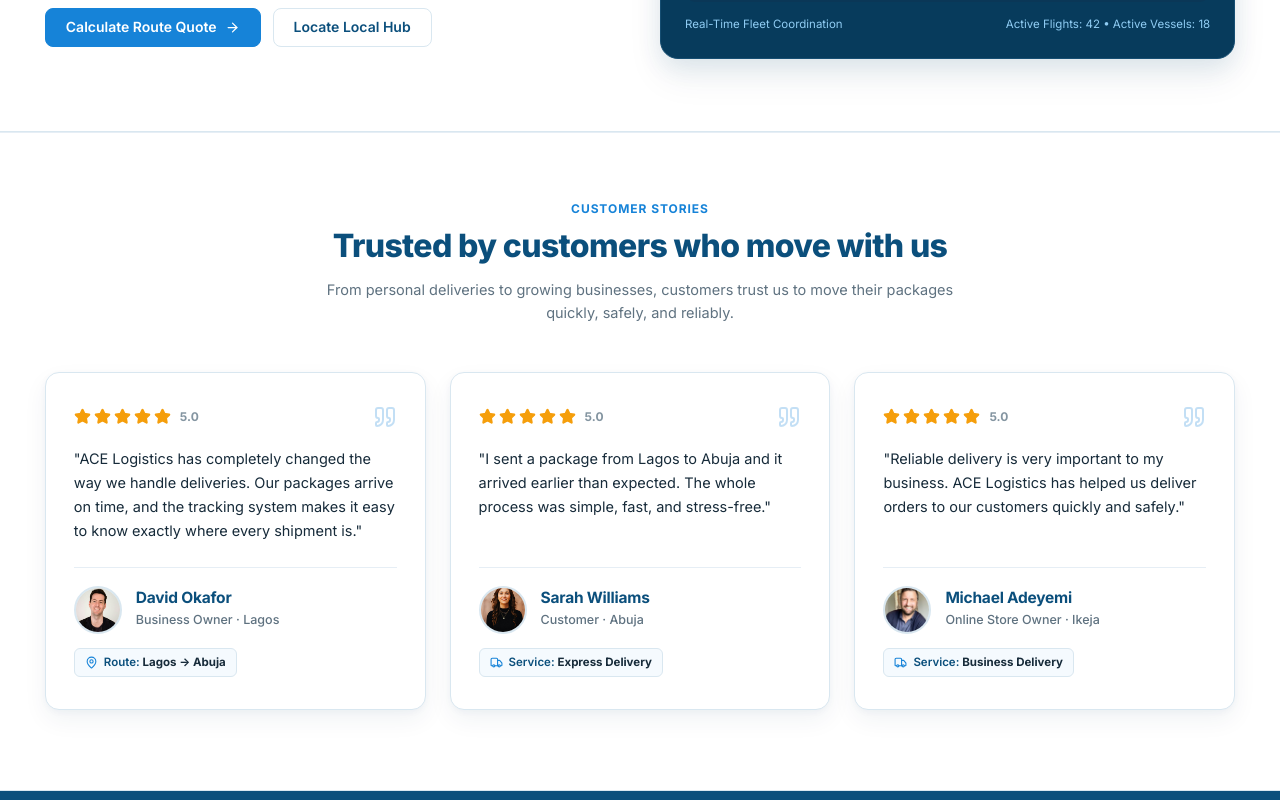
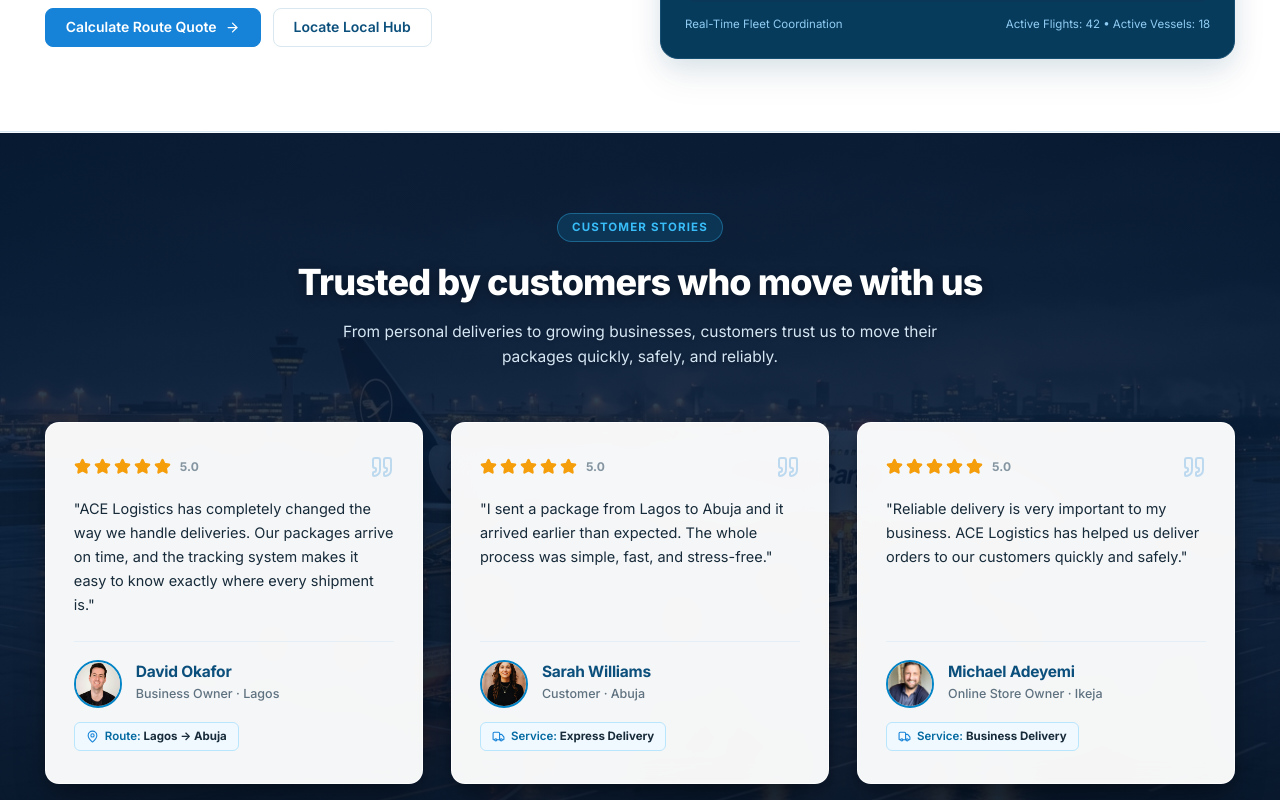
Before and after one commit to Oberon10/Ace-App, a React (Vite) app: page / in a window 1280 px wide. Shown: the part 2520-3320 px from the top of the page. Built offline with nearby package versions, Linux system fonts and the light colour scheme.

Commit message:
feat: add cinematic cargo airport tarmac background to customer testimonials section

```diff
--- a/src/components/TestimonialsSection.jsx
+++ b/src/components/TestimonialsSection.jsx
@@ -14,10 +14,12 @@
         justifyContent: 'space-between',
         padding: '32px 28px',
         borderRadius: 'var(--radius-card)',
-        backgroundColor: 'var(--color-white)',
-        border: '1px solid var(--color-border)',
-        boxShadow: 'var(--shadow-card)',
-        transition: 'transform 0.25s ease, box-shadow 0.25s ease, border-color 0.25s ease',
+        backgroundColor: 'rgba(255, 255, 255, 0.96)',
+        backdropFilter: 'blur(12px)',
+        WebkitBackdropFilter: 'blur(12px)',
+        border: '1px solid rgba(255, 255, 255, 0.85)',
+        boxShadow: '0 16px 36px -8px rgba(0, 0, 0, 0.38), 0 4px 12px rgba(0, 0, 0, 0.15)',
+        transition: 'transform 0.25s cubic-bezier(0.16, 1, 0.3, 1), box-shadow 0.25s cubic-bezier(0.16, 1, 0.3, 1), border-color 0.25s ease',
         position: 'relative'
       }}
     >
@@ -84,10 +86,10 @@
               height: '48px',
               borderRadius: '50%',
               objectFit: 'cover',
-              border: '2px solid var(--color-border)',
+              border: '2px solid #0284C7',
               backgroundColor: 'var(--color-light-blue)',
               flexShrink: 0,
-              transition: 'transform 0.2s ease, border-color 0.2s ease'
+              transition: 'transform 0.2s ease, border-color 0.2s ease, box-shadow 0.2s ease'
             }}
           />
           <div style={{ minWidth: 0 }}>
@@ -116,13 +118,13 @@
           display: 'inline-flex',
           alignItems: 'center',
           gap: '6px',
-          backgroundColor: 'var(--color-very-light-blue)',
-          border: '1px solid var(--color-border)',
-          padding: '5px 10px',
+          backgroundColor: '#F0F9FF',
+          border: '1px solid #BAE6FD',
+          padding: '5px 11px',
           borderRadius: '6px',
           fontSize: '11.5px',
           fontWeight: 600,
-          color: 'var(--color-primary-blue)',
+          color: '#0369A1',
           alignSelf: 'flex-start'
         }}>
           {isRoute ? (
@@ -143,26 +145,37 @@
   return (
     <section
       aria-labelledby="testimonials-heading"
+      className="ace-testimonials-section"
       style={{
-        backgroundColor: 'var(--color-white)',
-        paddingTop: '64px',
-        paddingBottom: '80px',
-        borderTop: '1px solid var(--color-border-subtle)',
-        borderBottom: '1px solid var(--color-border)'
+        position: 'relative',
+        backgroundImage: "linear-gradient(180deg, rgba(8, 23, 44, 0.88) 0%, rgba(10, 31, 58, 0.84) 50%, rgba(7, 21, 40, 0.92) 100%), url('/images/testimonials-bg.jpg')",
+        backgroundSize: 'cover',
+        backgroundPosition: 'center 38%',
+        backgroundRepeat: 'no-repeat',
+        paddingTop: '80px',
+        paddingBottom: '96px',
+        borderTop: '1px solid rgba(255, 255, 255, 0.1)',
+        borderBottom: '1px solid rgba(0, 0, 0, 0.3)',
+        overflow: 'hidden'
       }}
     >
-      <div className="ace-container">
+      <div className="ace-container" style={{ position: 'relative', zIndex: 2 }}>
         {/* Section Header */}
-        <div style={{ textAlign: 'center', maxWidth: '680px', margin: '0 auto 48px' }}>
+        <div style={{ textAlign: 'center', maxWidth: '720px', margin: '0 auto 52px' }}>
           <span
             style={{
-              fontSize: '12px',
+              fontSize: '11.5px',
               fontWeight: 700,
-              color: 'var(--color-bright-action)',
+              color: '#38BDF8',
+              backgroundColor: 'rgba(14, 165, 233, 0.16)',
+              border: '1px solid rgba(56, 189, 248, 0.35)',
+              padding: '5px 14px',
+              borderRadius: '999px',
               textTransform: 'uppercase',
-              letterSpacing: '0.08em',
+              letterSpacing: '0.1em',
               display: 'inline-block',
-              marginBottom: '6px'
+              marginBottom: '14px',
+              backdropFilter: 'blur(8px)'
             }}
           >
             CUSTOMER STORIES
@@ -170,17 +183,26 @@
           <h2
             id="testimonials-heading"
             style={{
-              fontSize: 'clamp(24px, 3.2vw, 32px)',
-              color: 'var(--color-primary-blue)',
+              fontSize: 'clamp(26px, 3.4vw, 36px)',
+              color: '#FFFFFF',
               fontWeight: 800,
-              marginTop: '2px',
-              marginBottom: '12px',
-              letterSpacing: '-0.02em'
+              marginTop: '4px',
+              marginBottom: '14px',
+              letterSpacing: '-0.025em',
+              textShadow: '0 2px 12px rgba(0, 0, 0, 0.4)'
             }}
           >
             Trusted by customers who move with us
           </h2>
-          <p style={{ fontSize: '14.5px', color: 'var(--text-secondary)', lineHeight: 1.6 }}>
+          <p style={{
+            fontSize: '15.5px',
+            color: '#E0F2FE',
+            lineHeight: 1.65,
+            maxWidth: '620px',
+            margin: '0 auto',
+            opacity: 0.95,
+            textShadow: '0 1px 4px rgba(0, 0, 0, 0.3)'
+          }}>
             From personal deliveries to growing businesses, customers trust us to move their packages quickly, safely, and reliably.
           </p>
         </div>
@@ -197,23 +219,25 @@
         .ace-testimonials-grid {
           display: grid;
           grid-template-columns: repeat(3, minmax(0, 1fr));
-          gap: 24px;
+          gap: 28px;
         }
 
         .ace-testimonial-card:hover {
-          transform: translateY(-4px);
-          box-shadow: var(--shadow-elevated);
-          border-color: #BAE6FD;
+          transform: translateY(-6px);
+          box-shadow: 0 24px 50px -10px rgba(0, 0, 0, 0.5), 0 0 25px rgba(56, 189, 248, 0.3) !important;
+          border-color: #38BDF8 !important;
         }
 
         .ace-testimonial-card:hover .ace-testimonial-avatar {
-          border-color: var(--color-bright-action);
-          transform: scale(1.04);
+          border-color: #38BDF8 !important;
+          box-shadow: 0 0 12px rgba(56, 189, 248, 0.4) !important;
+          transform: scale(1.06);
         }
 
         @media (max-width: 960px) {
           .ace-testimonials-grid {
             grid-template-columns: repeat(2, minmax(0, 1fr)) !important;
+            gap: 20px !important;
           }
         }
 
@@ -224,6 +248,10 @@
           }
           .ace-testimonial-card {
             padding: 24px 20px !important;
+          }
+          .ace-testimonials-section {
+            padding-top: 56px !important;
+            padding-bottom: 64px !important;
           }
         }
 
```
Also changed, not shown: public/images/testimonials-bg.jpg (added).
